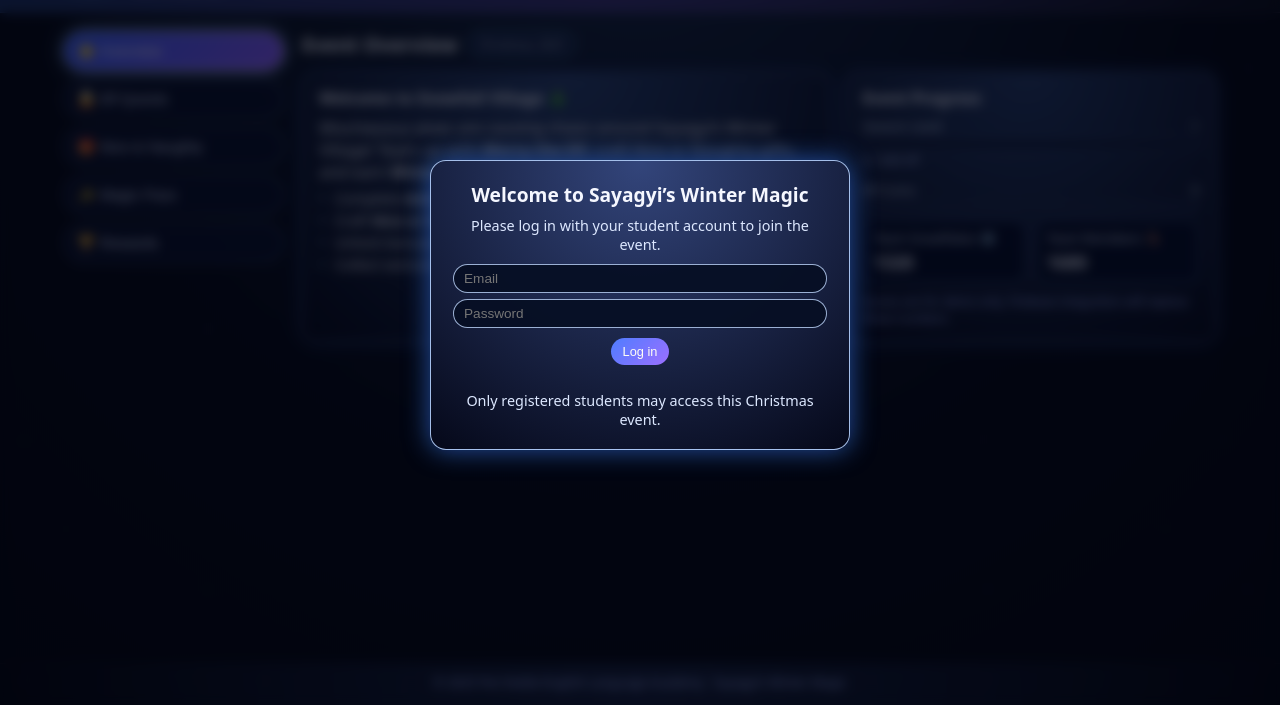
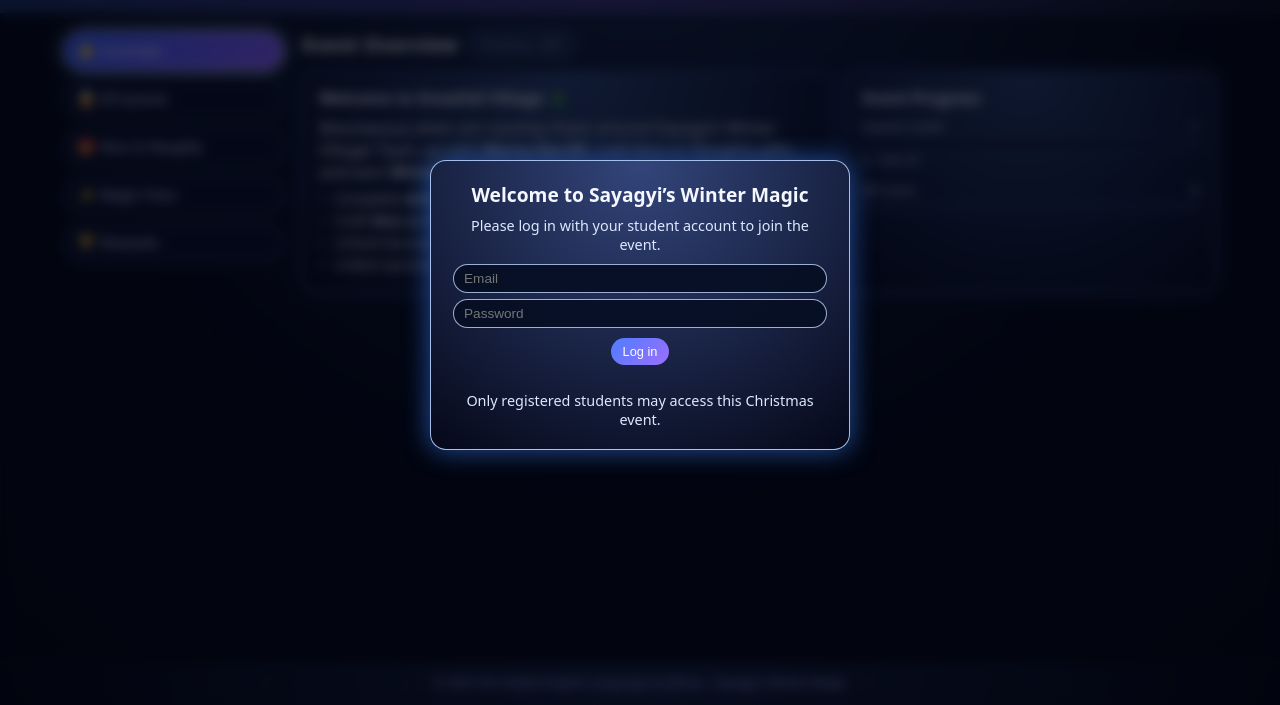
Before and after one commit to pennoble/Sayagyi-Winter-Magic, a plain HTML site: page index.html in a window 1280 px wide. Shown: the part 95-800 px from the top of the page. Drawn offline with Linux system fonts and the light colour scheme; no server answers.

Commit message:
Remove team score section from index.html
Removed team score display and related note from index.html.

```diff
--- a/index.html
+++ b/index.html
@@ -127,20 +127,6 @@
                 <div class="progress-fill accent" id="elfCoinsFill" style="width: 35%;"></div>
               </div>
             </div>
-
-            <div class="team-score-row">
-              <div class="team-score-card">
-                <div class="team-name">Team Snowflakes ❄️</div>
-                <div class="team-score" id="teamSnowScore">1320</div>
-              </div>
-              <div class="team-score-card">
-                <div class="team-name">Team Reindeers 🦌</div>
-                <div class="team-score" id="teamReinScore">1680</div>
-              </div>
-            </div>
-            <p class="tiny-note">
-              Scores are for demo only. Firebase integration will replace these numbers.
-            </p>
           </article>
         </div>
       </section>
```
